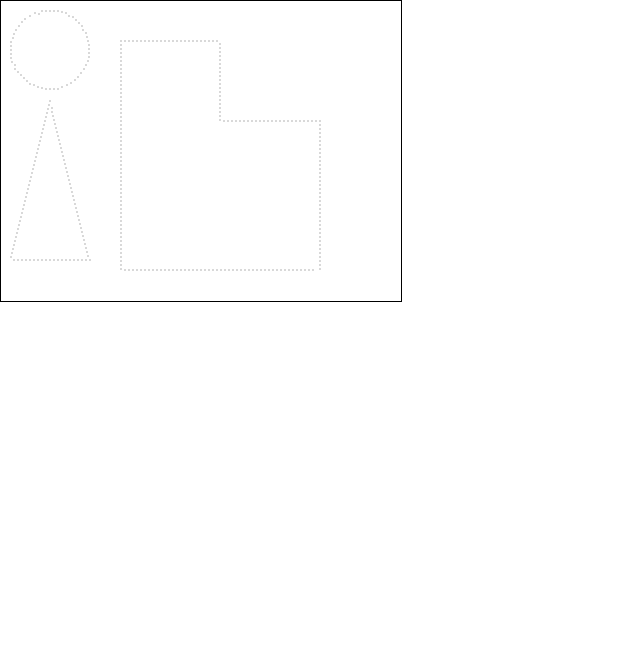
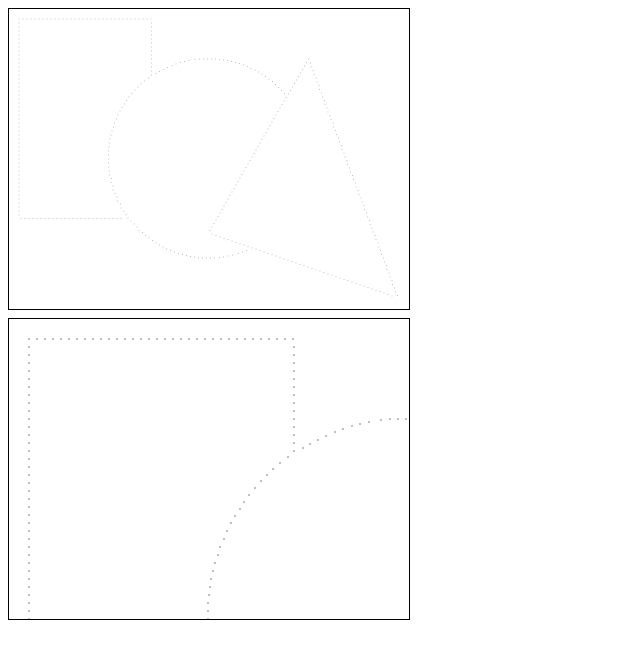
Before and after one commit to susususutie/canvas-demo, a website built with Vite: page index.html in a window 1280 px wide. Shown: the whole page, without its empty margins (0-640 px from the left). Built offline with nearby package versions, Linux system fonts and the light colour scheme.

Commit message:
feat: 重写绘图逻辑并添加新功能

```diff
--- a/index.html
+++ b/index.html
@@ -11,13 +11,21 @@
         margin: 0;
         padding: 0;
       }
+      #cvs {
+        box-sizing: content-box;
+        width: 400px;
+        height: 300px;
+      }
       canvas {
+        display: block;
+        margin: 8px;
         border: 1px solid black;
       }
     </style>
   </head>
   <body>
-    <canvas id="cvs" width="400" height="300"></canvas>
+    <canvas id="cvs" ></canvas>
+    <canvas id="preview" width="400" height="300"></canvas>
     <script type="module" src="/src/main.js"></script>
   </body>
 </html>
--- a/src/main.js
+++ b/src/main.js
@@ -1,7 +1,7 @@
 import { addEventListener, getEventState, getInitEventState } from './event-state'
 import { getInitState, calcCurrentState } from './state'
 import renderCanvas from './render-canvas'
-import { getOutlinePoints } from './util'
+import { calcContourPoints } from './util'
 
 let mockNow = 0
 function getMockNow() {
@@ -46,24 +46,28 @@ function main(canvas, cfg) {
 // main(document.querySelector('#cvs'), { seed: 833235 })
 
 const canvas = document.querySelector('#cvs')
+canvas.width = canvas.clientWidth * 2
+canvas.height = canvas.clientHeight * 2
+
 const ctx = canvas.getContext('2d')
+ctx.clearRect(0, 0, canvas.width, canvas.height)
+
+ctx.fillStyle = '#eee'
+ctx.fillRect(20, 20, canvas.width / 3, (canvas.height * 2) / 3)
+
 ctx.fillStyle = '#ccc'
-
-ctx.clearRect(0, 0, canvas.width, canvas.height)
-ctx.arc(50, 50, 40, 0, Math.PI * 2)
+ctx.arc(canvas.width / 2, canvas.height / 2, canvas.width / 4, 0, Math.PI * 2)
 ctx.fill()
 
+ctx.fillStyle = '#aaa'
 ctx.beginPath()
-ctx.moveTo(50, 100)
-ctx.lineTo(10, 260)
-ctx.lineTo(90, 260)
+ctx.moveTo((canvas.width * 3) / 4, 100)
+ctx.lineTo(canvas.width / 2, (canvas.height * 3) / 4)
+ctx.lineTo(canvas.width - 20, canvas.height - 20)
 ctx.closePath() // 闭合路径
 ctx.fill() // 填充三角形
 
-ctx.fillRect(120, 40, 100, 150)
-ctx.fillRect(120, 120, 200, 150)
-
-const points = getOutlinePoints(canvas, 4)
+const points = calcContourPoints(canvas, 8)
 ctx.clearRect(0, 0, canvas.width, canvas.height)
 points.forEach(point => {
   ctx.beginPath()
@@ -71,3 +75,7 @@ points.forEach(point => {
   ctx.arc(point.x, point.y, 1, 0, Math.PI * 2)
   ctx.fill()
 })
+
+const cvs = document.querySelector('#preview').getContext('2d')
+const imageData = ctx.getImageData(0, 0, canvas.width, canvas.height)
+cvs.putImageData(imageData, 0, 0)
--- a/src/util.js
+++ b/src/util.js
@@ -146,7 +146,7 @@ function sampleOutline(points, precision) {
 /**
  * 计算图形的轮廓点
  */
-export function getOutlinePoints(canvas, precision) {
+export function calcContourPoints(canvas, precision) {
   // Step 1: 获取 Canvas 上的图像数据
   const ctx = canvas.getContext('2d')
   const imageData = ctx.getImageData(0, 0, canvas.width, canvas.height)
```
